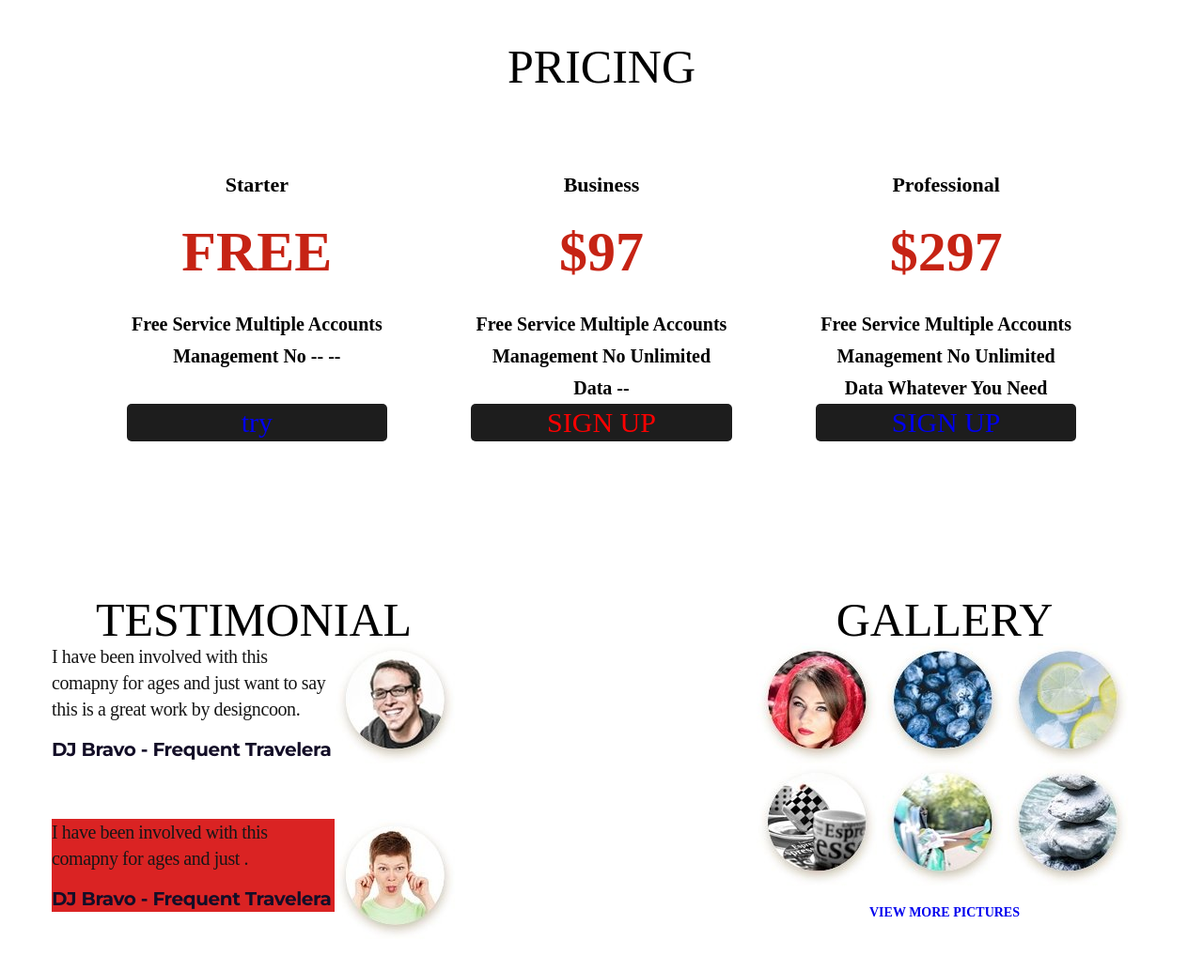
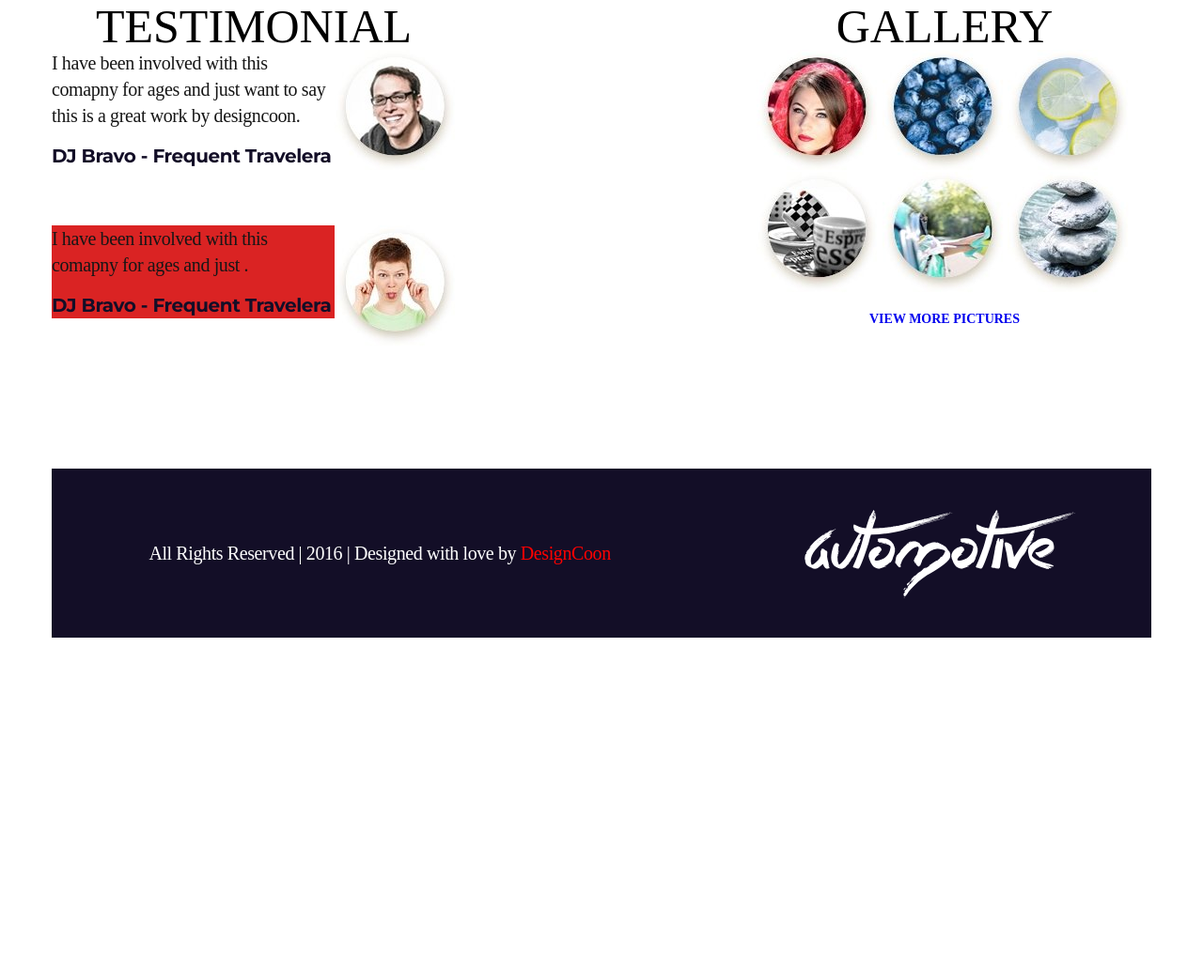
Before and after one commit to vetal1117/AUTOMOTIVE, a plain HTML site: page index.html in a window 1280 px wide. Shown: the part 1196-2230 px from the top of the page at 94% size. After the commit the page ends 1875 px from the top, so only its background shows below. Drawn offline with nearby package versions, Linux system fonts and the light colour scheme.

Commit message:
я футер дошатал

```diff
--- a/#source/scss/footer.scss
+++ b/#source/scss/footer.scss
@@ -1,4 +1,19 @@
-footer{}
-//====================================================================================================
+.footer {
 
-//====================================================================================================
+   &__body {display: flex;
+      justify-content: space-around;
+      background-color: #130e27;
+      height: 180px;
+      align-items: center;
+   }
+
+   &__policy {
+font-family: PTSerif;
+font-size: 20px;
+line-height: 22px;
+font-weight: 400;
+letter-spacing: -0.02em;
+color: #ffffff;
+span{color: red;}
+   }
+}
--- a/#source/scss/main.scss
+++ b/#source/scss/main.scss
@@ -1,7 +1,7 @@
 .main {
 	padding: 216px 0px 152px 0px;
-	background-color: rgb(231, 13, 13);
-   //display: none;
+	background-color: #c62314;
+   display: none;
 	&__body {
 
 		display: flex;
--- a/index.html
+++ b/index.html
@@ -20,7 +20,7 @@
 	<div class="container">
 		<div class="header__body">
 			<a href="#" class="header__logo logo">
-				<h1>automotive</h1>
+				<p>automotive</p>
 			</a>
 			<div class="header__burger">
 				<span></span>
@@ -206,11 +206,12 @@
          </div>
       </div>
    </div>
-</div><footer>
+</div><footer class="footer">
 	<div class='container'>
-		<div class="footer-body">
-
-		</div>
+		<div class="footer__body">
+         <div class="footer__policy">All Rights Reserved | 2016 | Designed with love by <span>DesignCoon</span></div>
+         <div class="footer__logo logo">automotive</div>
+      </div>
 	</div>
 </footer>	</div>
 <script src="https://code.jquery.com/jquery-3.3.1.min.js"></script>
```
Also changed, not shown: #source/footer.html (+5 -4 lines), #source/header.html (+1 -1 lines), css/footer.css, css/main.css, css/style.css, 1 other file.
